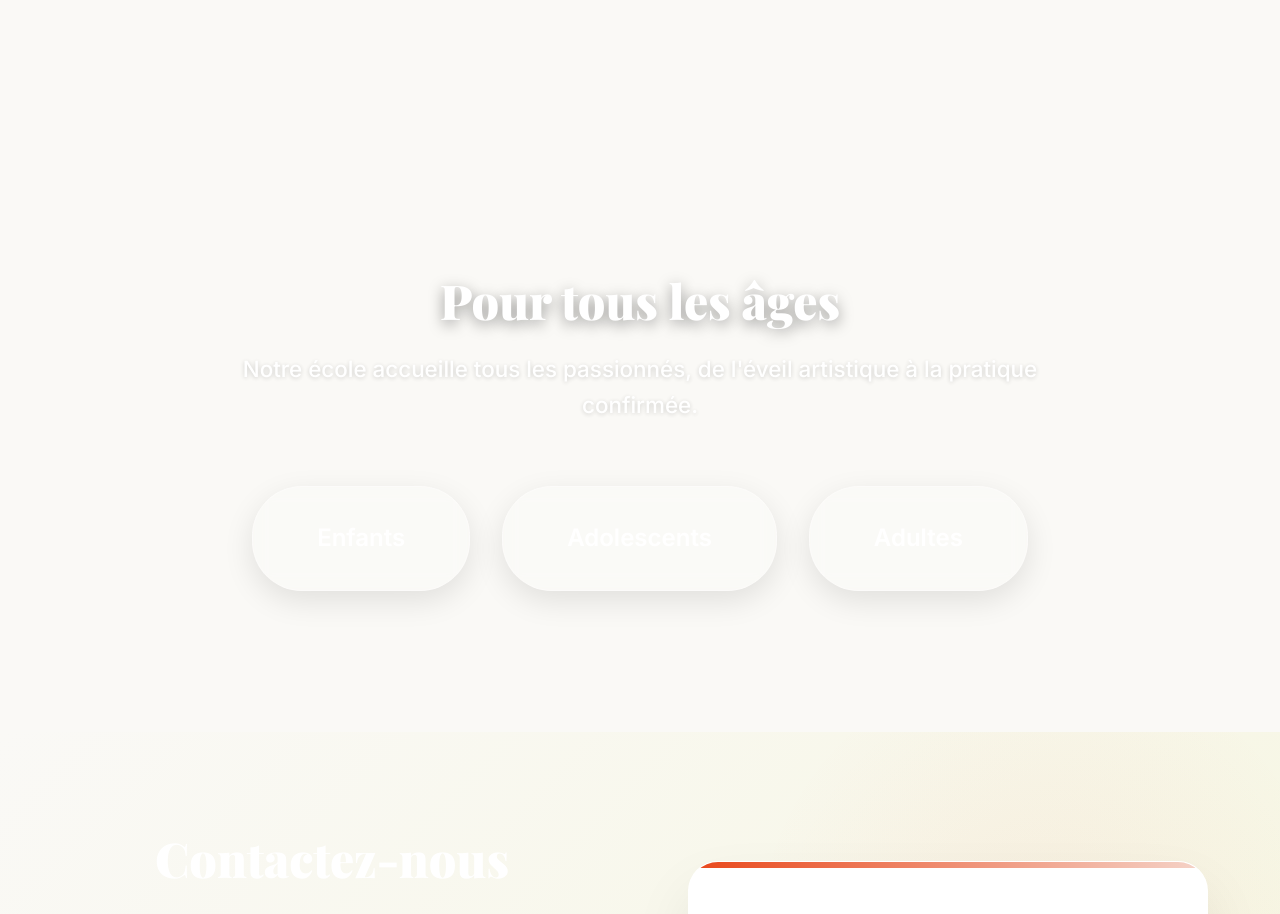
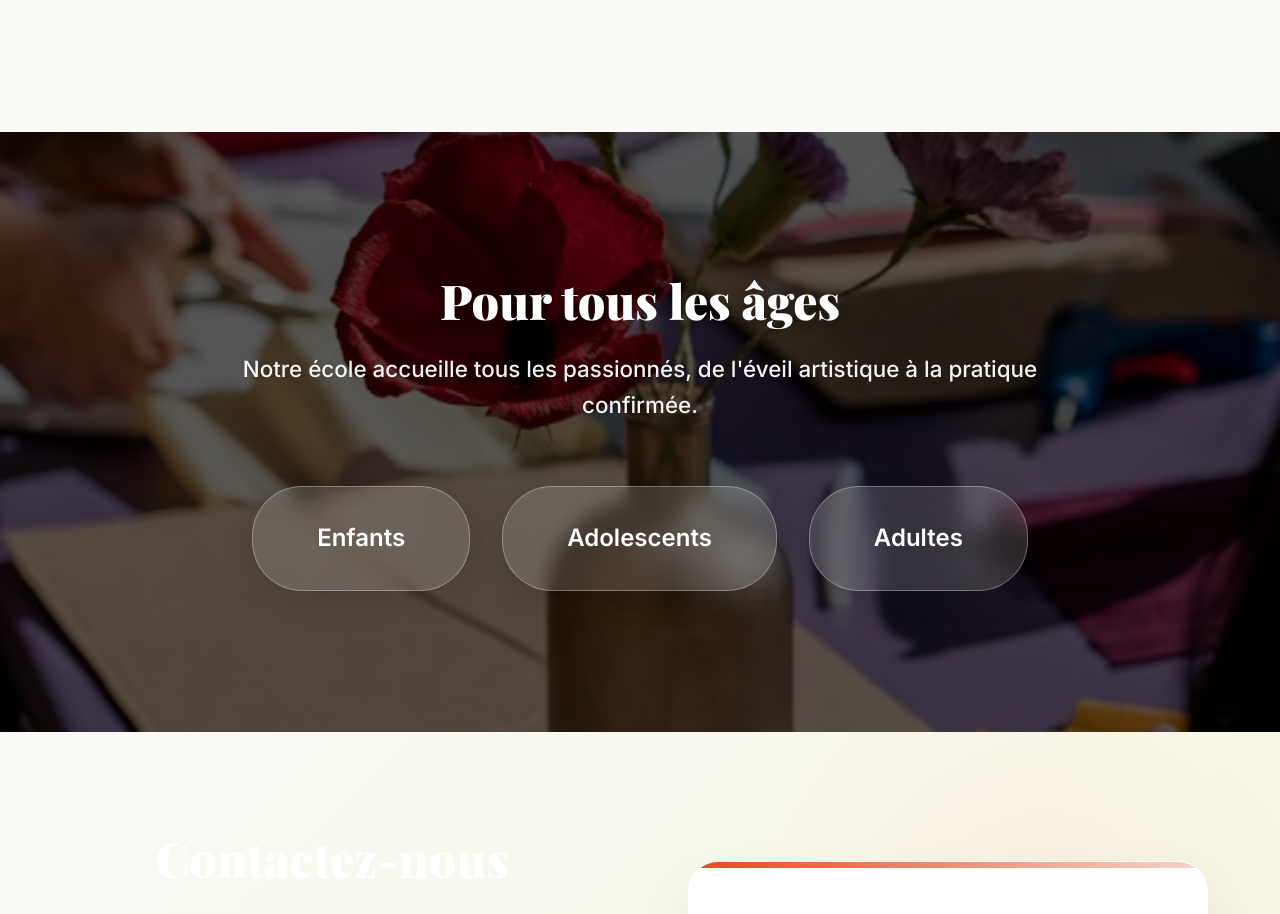
Before and after one commit to ZakariaBoufenara/Republique-de-l-arts, a Next.js app: page / in a window 1280 px wide. Shown: the part 4180-5094 px from the top of the page. Built offline with nearby package versions, Linux system fonts and the light colour scheme; a web font is replaced by a local one.

Commit message:
fix section

```diff
--- a/components/Sections.js
+++ b/components/Sections.js
@@ -842,7 +842,7 @@ export const Audiences = () => {
                     backgroundPosition: 'center',
                     transition: 'opacity 1.5s ease-in-out',
                     opacity: current === idx ? 1 : 0,
-                    zIndex: -2
+                    zIndex: 0
                 }} />
             ))}
 
@@ -854,10 +854,10 @@ export const Audiences = () => {
                 width: '100%',
                 height: '100%',
                 backgroundColor: 'rgba(0, 0, 0, 0.65)',
-                zIndex: -1
+                zIndex: 1
             }} />
 
-            <div className="container" style={{ textAlign: 'center', position: 'relative', zIndex: 1 }}>
+            <div className="container" style={{ textAlign: 'center', position: 'relative', zIndex: 2 }}>
                 <h2 style={{
                     color: '#FFFFFF',
                     fontSize: '3.5rem',
```
